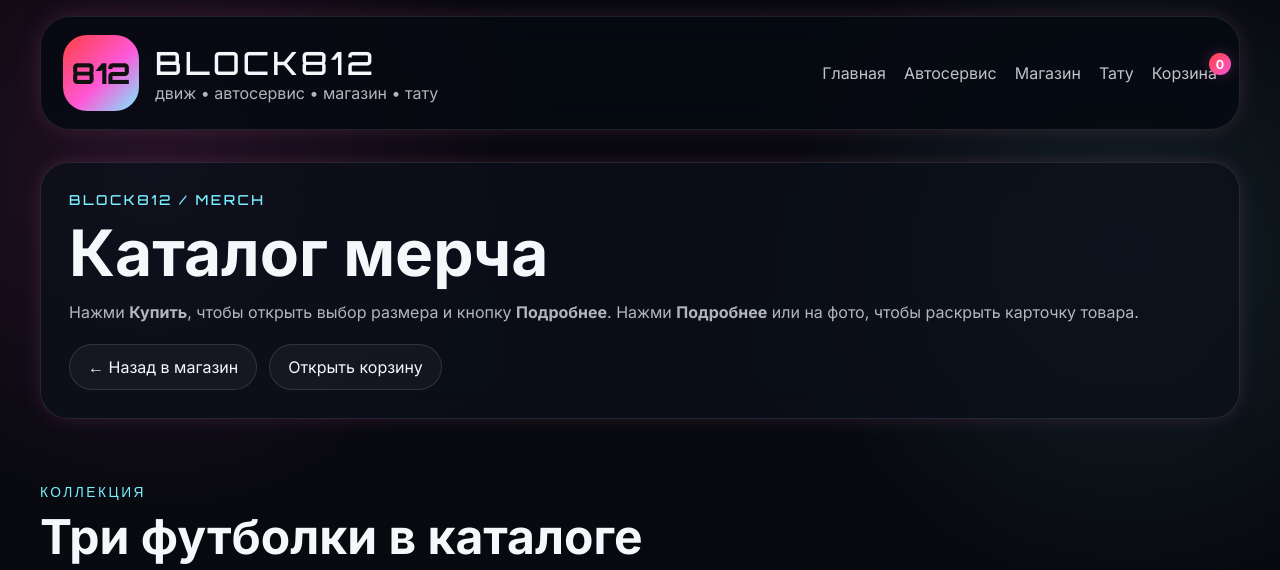
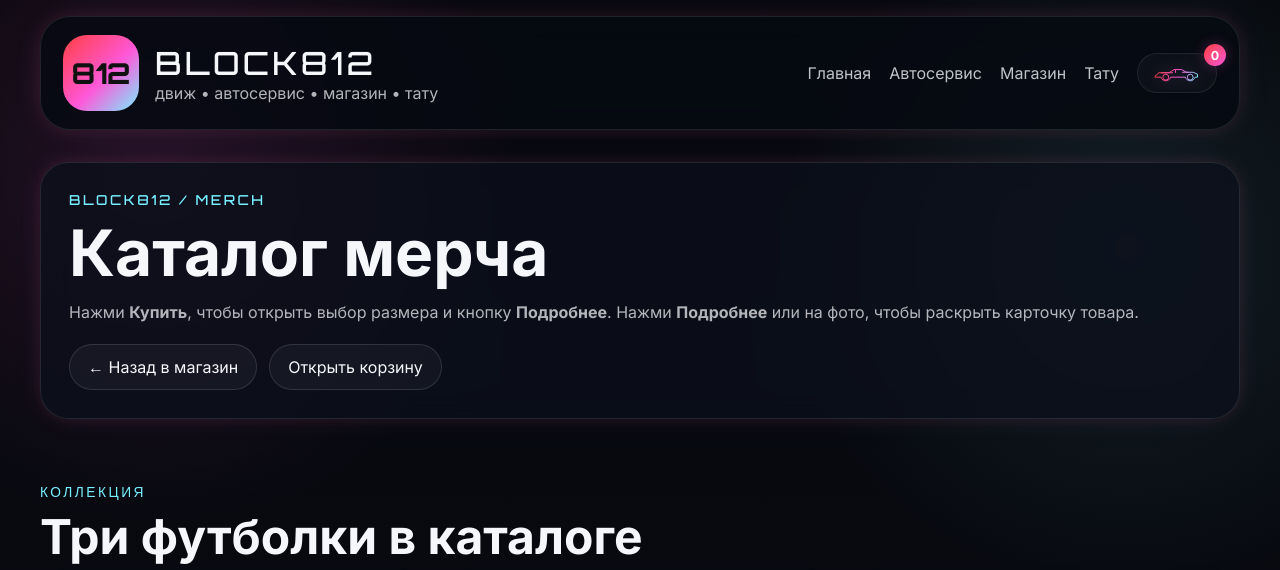
Before and after one commit to tasyahell/block812, a plain HTML site: page merch.html in a window 1280 px wide. Shown: the top 570 px of the page. Drawn offline with Linux system fonts and the light colour scheme.

Commit message:
Add files via upload

```diff
--- a/merch.html
+++ b/merch.html
@@ -40,13 +40,27 @@
 }
 .brand-title{font-family:Orbitron,sans-serif;font-size:2rem;letter-spacing:.10em}
 .brand-subtitle{color:var(--muted)}
-.nav{display:flex;gap:18px;color:rgba(245,247,251,.78); align-items:center}
-.cart-link{position:relative}
+.nav{display:flex;gap:18px;align-items:center;color:rgba(245,247,251,.78)}
+.cart-link{
+  position:relative; display:inline-flex; align-items:center; gap:10px;
+  padding:8px 12px; border-radius:999px;
+  border:1px solid rgba(255,255,255,.08); background:rgba(255,255,255,.03);
+}
+.cart-link:hover{box-shadow:0 0 16px rgba(255,87,216,.12),0 0 24px rgba(119,240,255,.08)}
+.cart-car{
+  width:54px; height:22px; display:block;
+  filter:drop-shadow(0 0 8px rgba(255,87,216,.22)) drop-shadow(0 0 12px rgba(119,240,255,.12));
+}
 .cart-count{
   min-width:22px;height:22px;padding:0 6px;border-radius:999px; display:inline-flex; align-items:center; justify-content:center;
-  position:absolute; top:-10px; right:-14px; font-size:.78rem; font-weight:700;
+  position:absolute; top:-10px; right:-10px; font-size:.78rem; font-weight:700;
   background:linear-gradient(135deg,var(--red),var(--pink)); color:#fff;
   box-shadow:0 0 14px rgba(255,87,216,.25);
+  transition:transform .25s ease, box-shadow .25s ease;
+}
+.cart-count.bump{
+  transform:scale(1.25);
+  box-shadow:0 0 18px rgba(255,64,64,.32),0 0 28px rgba(255,87,216,.28),0 0 36px rgba(119,240,255,.18);
 }
 .section{padding:32px 0}
 .card{
@@ -154,7 +168,22 @@
     <a href="service.html">Автосервис</a>
     <a href="shop.html">Магазин</a>
     <a href="tattoo.html">Тату</a>
-    <a class="cart-link" href="cart.html">Корзина <span class="cart-count" id="cart-count">0</span></a>
+    <a class="cart-link" href="cart.html" aria-label="Корзина">
+      <svg class="cart-car" viewBox="0 0 220 90" fill="none" xmlns="http://www.w3.org/2000/svg">
+        <path d="M20 58L36 44H77L98 31H129L149 42H176L194 50V62H184C181 71 173 77 164 77C155 77 147 71 144 62H84C81 71 73 77 64 77C55 77 47 71 44 62H20V58Z" stroke="url(#g1)" stroke-width="4" stroke-linejoin="round"/>
+        <circle cx="64" cy="62" r="12" stroke="url(#g1)" stroke-width="4"/>
+        <circle cx="164" cy="62" r="12" stroke="url(#g1)" stroke-width="4"/>
+        <path d="M47 44H92M104 31V43M132 42H156" stroke="url(#g1)" stroke-width="4" stroke-linecap="round"/>
+        <defs>
+          <linearGradient id="g1" x1="20" y1="30" x2="194" y2="78" gradientUnits="userSpaceOnUse">
+            <stop stop-color="#FF4040"/>
+            <stop offset="0.55" stop-color="#FF57D8"/>
+            <stop offset="1" stop-color="#77F0FF"/>
+          </linearGradient>
+        </defs>
+      </svg>
+      <span class="cart-count" id="cart-count">0</span>
+    </a>
   </nav>
 </header>
 
@@ -293,12 +322,19 @@
 
 <script>
 function getCart(){ return JSON.parse(localStorage.getItem('block812_cart') || '[]'); }
-function saveCart(cart){ localStorage.setItem('block812_cart', JSON.stringify(cart)); updateCartCount(); }
-function updateCartCount(){
+function saveCart(cart){ localStorage.setItem('block812_cart', JSON.stringify(cart)); updateCartCount(true); }
+function updateCartCount(animate){
   const cart = getCart();
   const count = cart.reduce((sum, item) => sum + (item.qty || 1), 0);
   const el = document.getElementById('cart-count');
-  if(el) el.textContent = count;
+  if(el){
+    el.textContent = count;
+    if(animate){
+      el.classList.add('bump');
+      clearTimeout(window.__cartBump);
+      window.__cartBump = setTimeout(() => el.classList.remove('bump'), 260);
+    }
+  }
 }
 function showToast(text){
   const toast = document.getElementById('toast');
@@ -356,7 +392,7 @@
   button.closest('.buy-panel').classList.remove('active');
   showToast('Товар добавлен в корзину');
 }
-updateCartCount();
+updateCartCount(false);
 </script>
 </body>
 </html>
```
Also changed, not shown: cart.html (+42 -7 lines).
